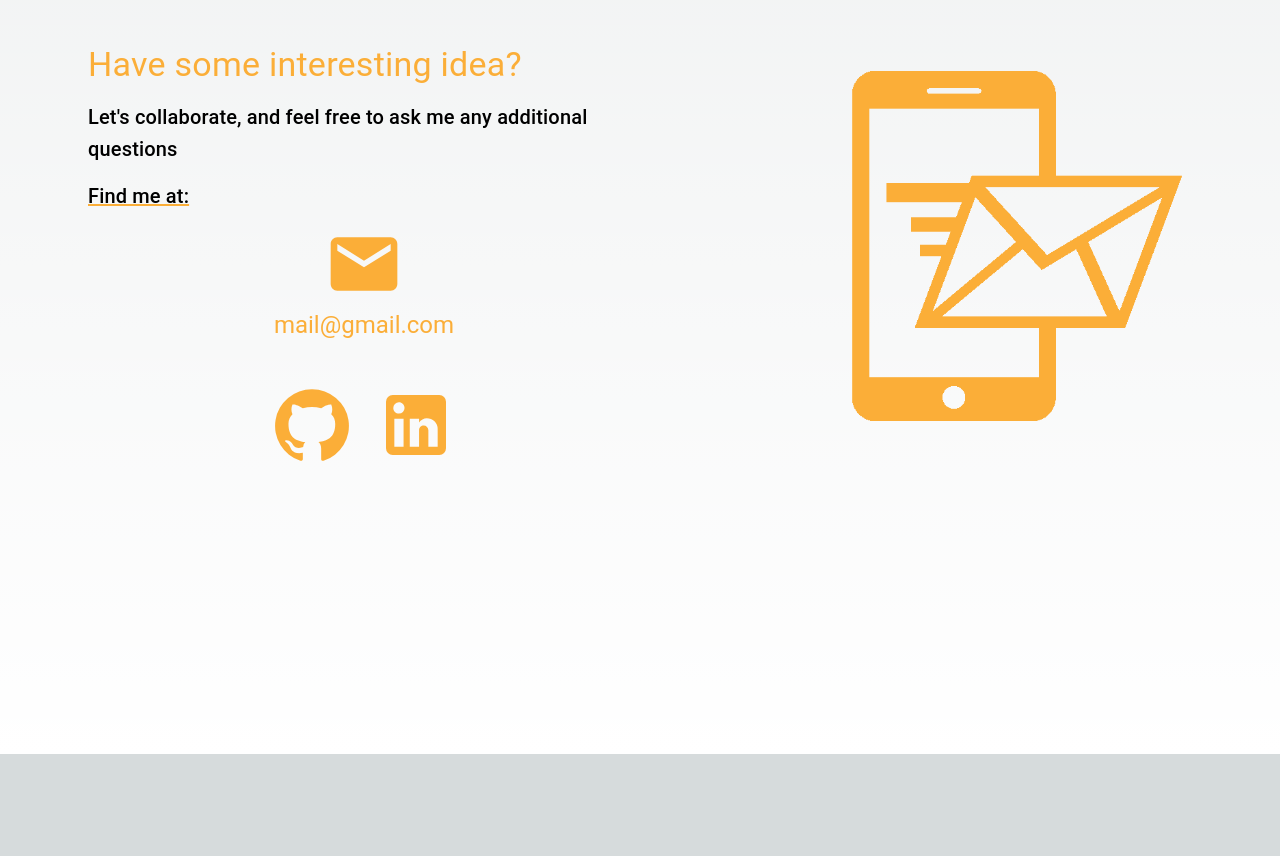
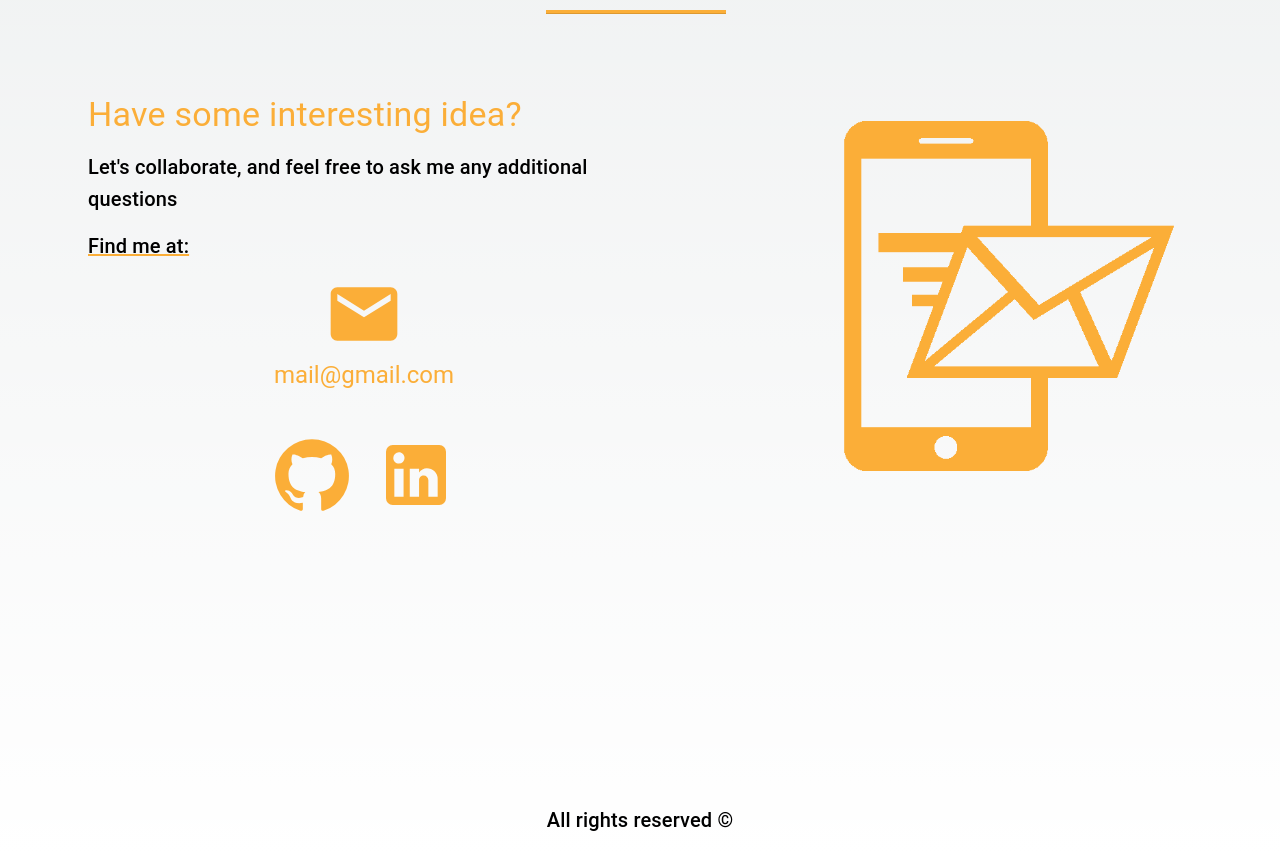
Before and after one commit to VladimirGovorov/personal-site, a Next.js app: page / in a window 1280 px wide. Shown: the part 1746-2602 px from the top of the page. Before the commit the page ends 2500 px from the top, so only its background shows below. Built offline with nearby package versions, Linux system fonts and the light colour scheme.

Commit message:
added footer

```diff
--- a/components/Navbar.tsx
+++ b/components/Navbar.tsx
@@ -35,8 +35,6 @@ const Navbar = () => {
   };
 
   const theme = useTheme();
-
-  //close navbar on scroll
 
   const [show, setShow] = useState(true);
   const [lastScrollY, setLastScrollY] = useState(0);
@@ -119,15 +117,22 @@ const Navbar = () => {
             <Image src={PersonalLogo} width={50} alt="logo" />
           </Box>
           <Box sx={{ flexGrow: 1, display: { xs: "none", md: "flex" } }}>
-            {pages.map((page) => (
+            <Link href="#about">
               <Button
-                key={page}
                 onClick={handleCloseNavMenu}
                 sx={{ my: 2, color: "white", display: "block" }}
               >
-                {page}
+                About
               </Button>
-            ))}
+            </Link>
+            <Link href="#contact">
+              <Button
+                onClick={handleCloseNavMenu}
+                sx={{ my: 2, color: "white", display: "block" }}
+              >
+                Contact
+              </Button>
+            </Link>
           </Box>
         </Toolbar>
       </Container>
--- a/components/contact/Contact.tsx
+++ b/components/contact/Contact.tsx
@@ -79,6 +79,16 @@ const Contact = () => {
             Let&apos;s talk
             <CustomDivider />
           </Typography>
+        </Box>
+
+        <Box
+          sx={{
+            display: { xs: "flex", md: "none" },
+            justifyContent: "center",
+            ml: 10,
+          }}
+        >
+          <Image src={ContactImage} width={250} alt="Avatar image" />
         </Box>
 
         <Box
@@ -235,7 +245,9 @@ const Contact = () => {
               },
             }}
           >
-            <Image src={ContactImage} width={350} alt="Avatar image" />
+            <Box sx={{ display: { xs: "none", md: "flex" }, mr: 1 }}>
+              <Image src={ContactImage} width={350} alt="Avatar image" />
+            </Box>
           </Box>
         </Box>
       </Container>
--- /dev/null
+++ b/components/footer/Footer.tsx
@@ -0,0 +1,47 @@
+"use client";
+import {
+  Box,
+  Container,
+  Button,
+  Typography,
+  Grid,
+  Divider,
+} from "@mui/material/";
+import Image from "next/image";
+
+import { styled } from "@mui/material/styles";
+import { useTheme } from "@mui/material/styles";
+
+const Footer = () => {
+  const theme = useTheme();
+
+  const CustomDivider = styled(Divider)(({ theme }) => ({
+    height: "2px",
+    width: "12px",
+    backgroundColor: theme.palette.primary.main,
+  }));
+
+  return (
+    <Box component="section" id="home">
+      <Container
+        sx={{
+          display: "flex",
+          flexDirection: "column",
+          justifyContent: "center",
+        }}
+      >
+        <Box
+          style={{
+            display: "flex",
+            justifyContent: "center",
+            marginBottom: "20px",
+          }}
+        >
+          <Typography variant="h6">All rights reserved ©</Typography>
+        </Box>
+      </Container>
+    </Box>
+  );
+};
+
+export default Footer;
--- a/components/home/Home.tsx
+++ b/components/home/Home.tsx
@@ -43,8 +43,8 @@ const Home = () => {
           flexDirection: "column",
           justifyContent: "center",
           marginTop: {
+            xs: "0px",
             sm: "50px",
-            md: 0,
           },
         }}
       >
--- a/src/app/page.tsx
+++ b/src/app/page.tsx
@@ -11,6 +11,7 @@ import Layout from "../../layout/Layout";
 
 import appTheme from "@/themes/muiTheme";
 import Contact from "../../components/contact/Contact";
+import Footer from "../../components/footer/Footer";
 // export const databaseId =
 //   process.env?.NOTION_DATABASE_ID ?? "NOTION_DATABASE_ID";
 
@@ -32,6 +33,7 @@ export default async function Page() {
             <Home />
             <About />
             <Contact />
+            <Footer />
           </Container>
         </Layout>
       </ThemeProvider>
```
